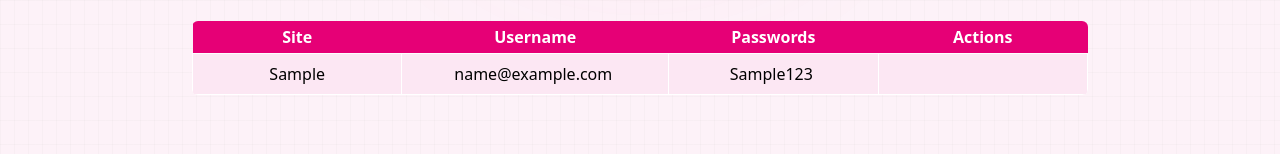
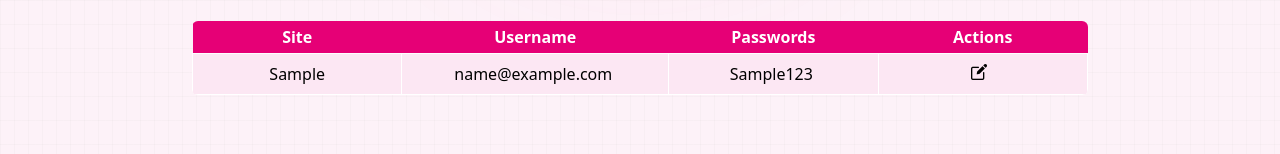
Before and after one commit to maruthu04/password-manager, a React app: page / in a window 1280 px wide. Both pictures are taken after typing "Sample", "name@example.com", "Sample123" into the empty fields and a click on the button "Add Password". Shown: the part 408-562 px from the top of the page. Built offline with nearby package versions, Linux system fonts and the light colour scheme; the HTML template or start-up script is replaced by a standard one.

Commit message:
Added edit and delete icons

```diff
--- a/src/components/Manager.jsx
+++ b/src/components/Manager.jsx
@@ -195,19 +195,15 @@ const Manager = () => {
                         </div>
                       </td>
                       <td className="py-2 text-center w-32 border border-white">
-                        <div className="flex justify-center items-center gap-1">
-                          <span>
-                            <lord-icon
-                              src="https://cdn.lordicon.com/qawxkplz.json"
-                              trigger="hover"
-                              style={{"width":"25px", "height":"25px"}}
-                            ></lord-icon>
+                        <div className="flex justify-center items-center gap-2">
+                          <span className="mb-1">
+                            <img width={16} src="./edit.png" alt="" />
                           </span>
                           <span>
                             <lord-icon
                               src="https://cdn.lordicon.com/xyfswyxf.json"
                               trigger="hover"
-                              style={{"width":"25px", "height":"25px"}}
+                              style={{"width":"20px", "height":"20px"}}
                             ></lord-icon>
                           </span>
                         </div>
```
Also changed, not shown: public/edit.png (added), public/pen-square.png (added).
